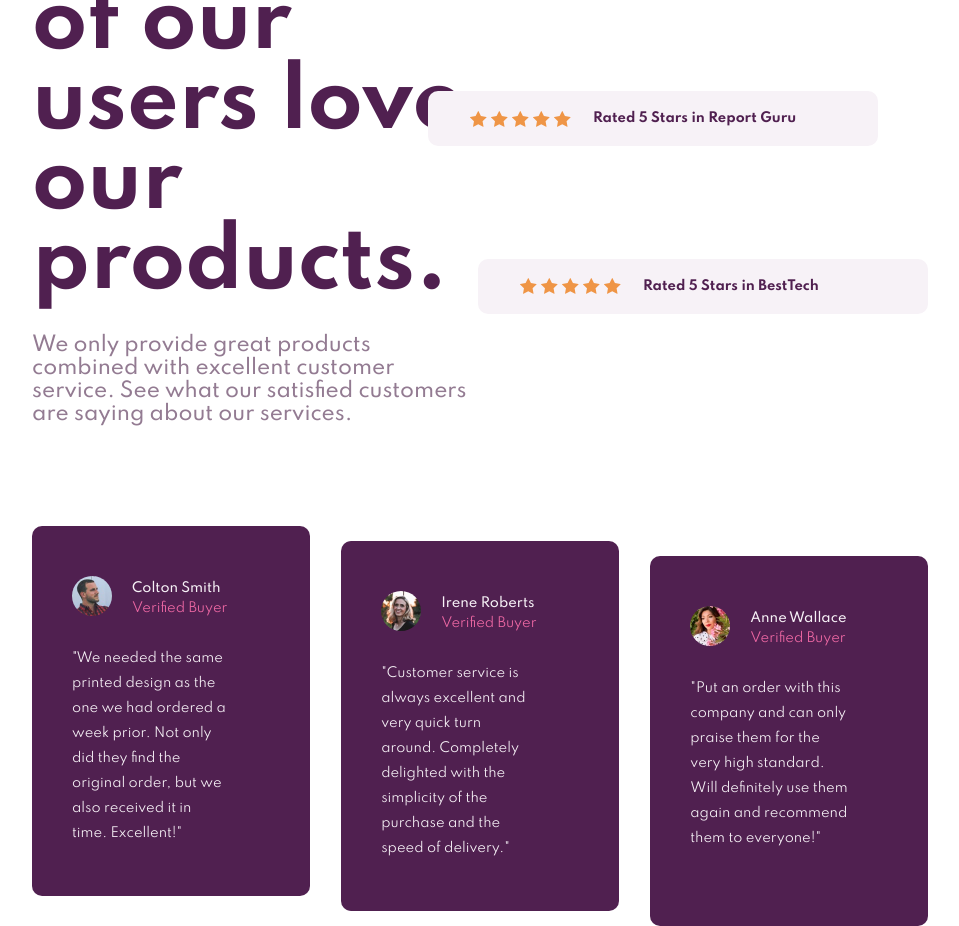
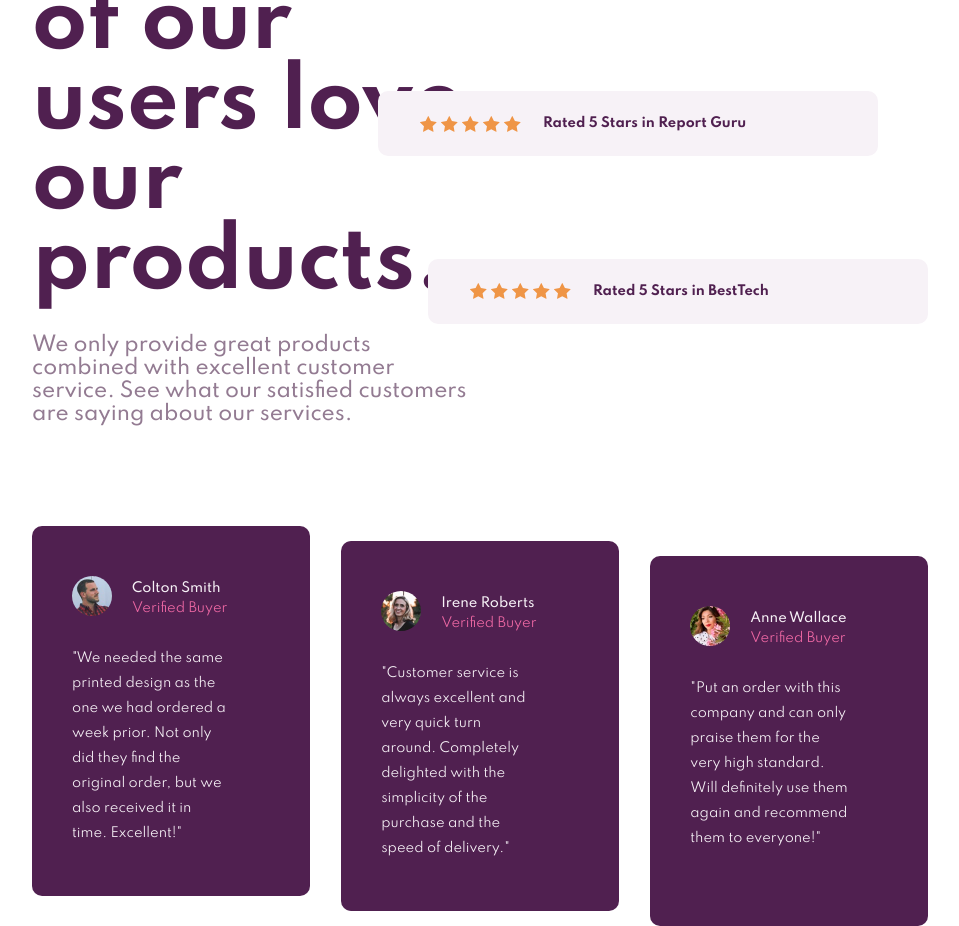
Before and after one commit to UrsulaSpela/social-proof-section, a plain HTML site: page index.html in a window 1280 px wide. Shown: the whole page, without its empty margins (160-1119 px from the left). Drawn offline with Linux system fonts and the light colour scheme.

Commit message:
Add files via upload

```diff
--- a/style.css
+++ b/style.css
@@ -38,12 +38,12 @@ section{
 .rated{
   display: flex;
   align-items: center;
-  width: 450px;
-  height: 55px;
+  width: 500px;
+  height: 65px;
   background: hsl(300, 24%, 96%);
   border-radius: 10px;
   font-size: 13px;
-  padding: 10px 40px;
+  padding-left: 40px;
   margin-bottom: 20px;
   color: hsl(300, 43%, 22%);
   font-weight: 700;
@@ -87,7 +87,7 @@ h4{
 .review{
   background: hsl(300, 43%, 22%);
   width: 31%;
-  height: 100%;
+  height: 15vh;
   height:auto;
   border-radius: 10px;
   padding: 50px 0px 50px 40px;
```
